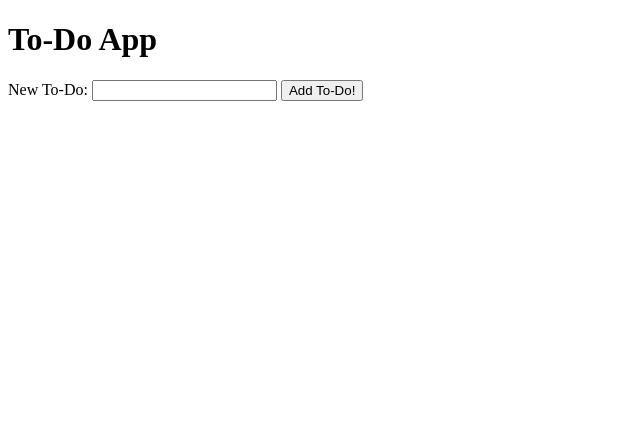
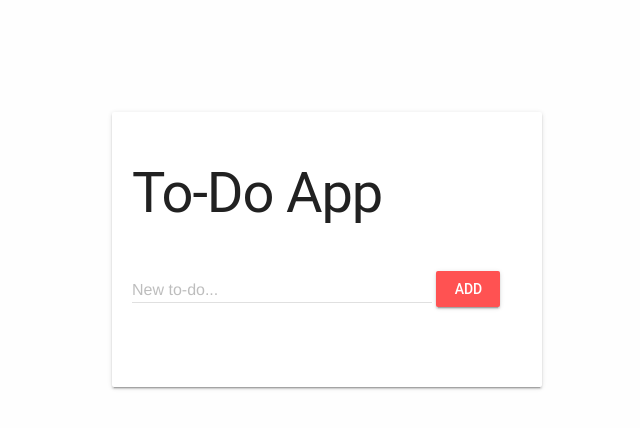
Before and after one commit to Hallm13/to-do-app, a plain HTML site: page index.html in a window 1280 px wide. Shown: the whole page, without its empty margins (0-640 px from the left). Drawn offline with nearby package versions, Linux system fonts and the light colour scheme.

Commit message:
style the to do app

```diff
--- a/app.js
+++ b/app.js
@@ -17,7 +17,16 @@ let newLi = document.createElement('li');
 // create a new input
 let checkbox = document.createElement('input');
 
-// delete button
+// create a new span for the text
+let textSpan = document.createElement('span');
+
+// create a new span for the checkbox
+let newSpan = document.createElement('span');
+
+// create a label
+let newLabel = document.createElement('label');
+
+// create a delete button
 let deleteBtn = document.createElement('button');
 deleteBtn.textContent = "Delete";
 
@@ -32,24 +41,47 @@ deleteBtn.addEventListener('click', function(event) {
       })
       toDoList.removeChild(this.parentElement);
     });
+// set the class of the button
+deleteBtn.className = "mdl-button mdl-js-button mdl-button--raised";
 
 // set the input's type to checkbox
 checkbox.type = "checkbox";
 
-// set the title
-newLi.textContent = title;
+// styles the checkbox
+checkbox.id = "list-checkbox-1";
+checkbox.className = "mdl-checkbox__input";
 
-// attach the checkbox to the li
-newLi.appendChild(checkbox);
+// set the title of the todo
+textSpan.textContent = title;
 
-//attach the delete button
+// styles the li
+newLi.className = "mdl-list__item";
 
+// style the span
+newSpan.className = "mdl-list__item-secondary-action";
+textSpan.className = "mdl-list__item-primary-content";
+
+// style the label
+newLabel.className = "mdl-checkbox mdl-js-checkbox mdl-js-ripple-effect";
+newLabel.htmlFor = 'list-checkbox-1'
+
+// attach the checkbox to the label
+newLabel.appendChild(checkbox);
+
+// attache the label to the span
+newSpan.appendChild(newLabel);
+
+// attach the span to the li
+newLi.appendChild(newSpan);
+newLi.appendChild(textSpan);
+
+// attach the delete button to the li
 newLi.appendChild(deleteBtn);
 
- // attach the li to the ul
- toDoList.appendChild(newLi);
+// attach the li to the ul
+toDoList.appendChild(newLi);
 
- //empty the input
+//empty the input
 newToDoText.value = '';
 
   });
--- a/index.html
+++ b/index.html
@@ -3,20 +3,38 @@
   <head>
     <meta name="viewport" content="width=device-width, initial-scale=1">
     <title>To-Do App</title>
+    <!--Material Design Lite -->
+    <link rel="stylesheet" href="https://code.getmdl.io/1.3.0/material.blue_grey-red.min.css" />
+    <script defer src="https://code.getmdl.io/1.3.0/material.min.js"></script>
+
+    <!-- Font Awesome -->
+    <link href="https://maxcdn.bootstrapcdn.com/font-awesome/4.7.0/css/font-awesome.min.css" rel="stylesheet">
+
+    <!-- Custom Styles -->
+    <link rel="stylesheet" href="styles/main.css">
   </head>
   <body>
-    <h1>To-Do App</h1>
+    <section class="demo-card-wide mdl-card mdl-shadow--2dp">
+      <h1>To-Do App</h1>
 
-    <form id="addToDoForm">
+    <!-- <form id="addToDoForm">
      <label for="newToDoText">New To-Do:</label>
      <input type="text" id="newToDoText">
      <button type="submit">Add To-Do!</button>
-    </form>
+    </form> -->
 
-    <ul id="toDoList">
-    </ul>
+      <form id="addToDoForm" action="#">
+        <div class="mdl-textfield mdl-js-textfield">
+          <input class="mdl-textfield__input" type="text" id="newToDoText">
+          <label class="mdl-textfield__label" for="sample1">New to-do...</label>
+        </div>
+        <button class="mdl-button mdl-js-button mdl-button--raised mdl-js-ripple-effect mdl-button--accent" type="submit">Add</button>
+      </form>
 
-    <script src="app.js"></script>
+      <ul id="toDoList" class="demo-list-control mdl-list">
+      </ul>
 
+      <script src="app.js"></script>
+    </section>
   </body>
 </html>
--- /dev/null
+++ b/styles/main.css
@@ -0,0 +1,31 @@
+*, *::before, *::after {
+  box-sizing: border-box;
+}
+
+body {
+  background-color: #fefefe;
+}
+
+section {
+  margin: 7em;
+  padding: 20px;
+}
+
+input[type="text"]:focus {
+  background-color: lightblue;
+}
+
+input:-webkit-autofill, textarea:-webkit-autofill, select:-webkit-autofill {
+  background-color: lightblue;
+}
+
+.demo-card-wide.mdl-card {
+  width: fit-content;
+}
+
+.demo-list-control {
+  width: 390px;
+}
+.mdl-checkbox {
+  margin-right: 10px;
+}
--- /dev/null
+++ b/styles/reset.css
@@ -0,0 +1,48 @@
+/* http://meyerweb.com/eric/tools/css/reset/
+   v2.0 | 20110126
+   License: none (public domain)
+*/
+
+html, body, div, span, applet, object, iframe,
+h1, h2, h3, h4, h5, h6, p, blockquote, pre,
+a, abbr, acronym, address, big, cite, code,
+del, dfn, em, img, ins, kbd, q, s, samp,
+small, strike, strong, sub, sup, tt, var,
+b, u, i, center,
+dl, dt, dd, ol, ul, li,
+fieldset, form, label, legend,
+table, caption, tbody, tfoot, thead, tr, th, td,
+article, aside, canvas, details, embed,
+figure, figcaption, footer, header, hgroup,
+menu, nav, output, ruby, section, summary,
+time, mark, audio, video {
+	margin: 0;
+	padding: 0;
+	border: 0;
+	font-size: 100%;
+	font: inherit;
+	vertical-align: baseline;
+}
+/* HTML5 display-role reset for older browsers */
+article, aside, details, figcaption, figure,
+footer, header, hgroup, menu, nav, section {
+	display: block;
+}
+body {
+	line-height: 1;
+}
+ol, ul {
+	list-style: none;
+}
+blockquote, q {
+	quotes: none;
+}
+blockquote:before, blockquote:after,
+q:before, q:after {
+	content: '';
+	content: none;
+}
+table {
+	border-collapse: collapse;
+	border-spacing: 0;
+}
```
